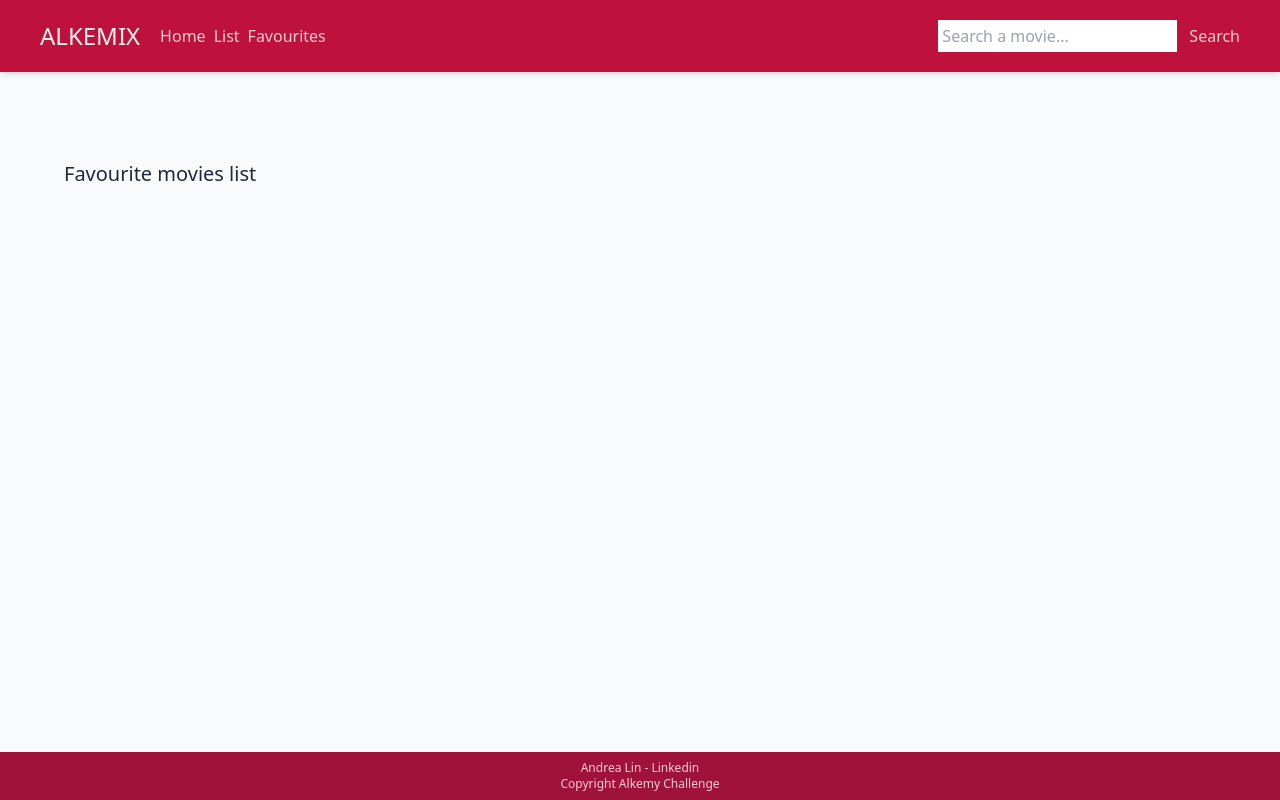
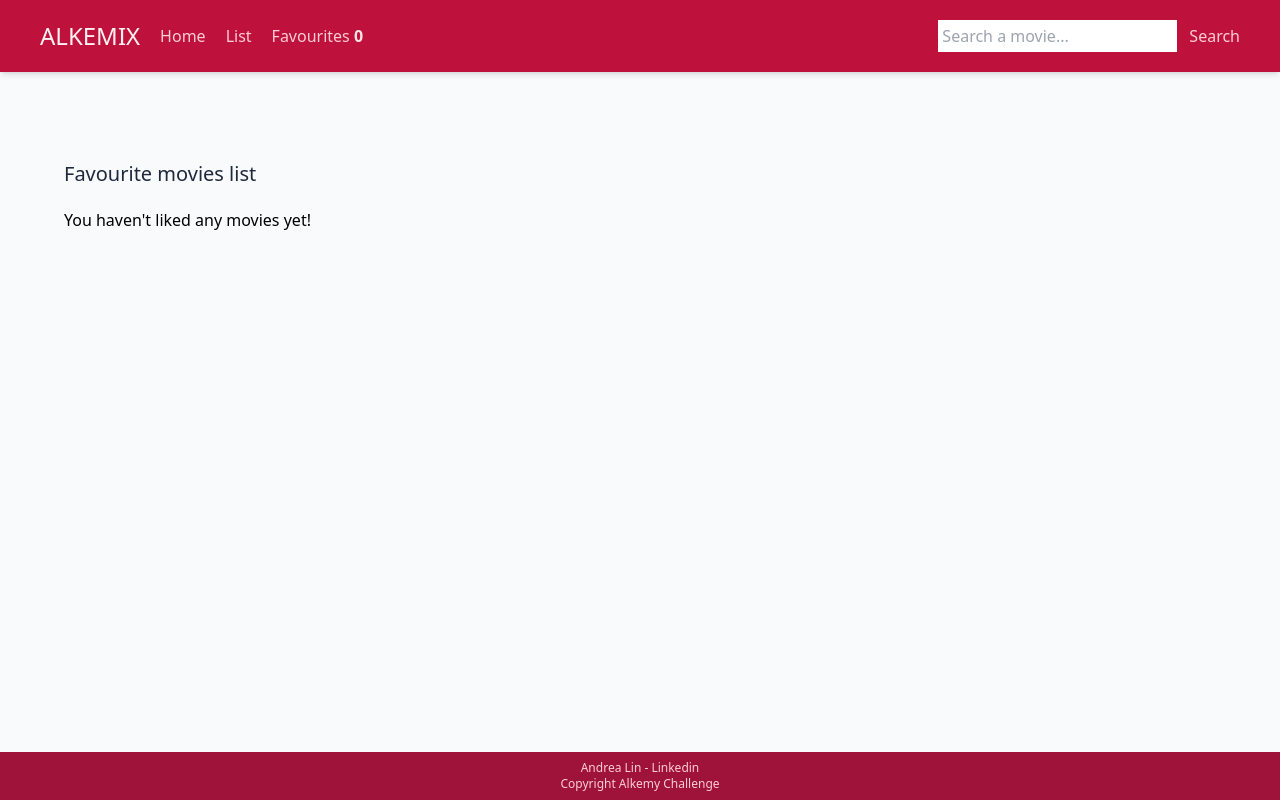
Before and after one commit to Moonriz-ar/movie-webapp, a React (Create React App) app: page /favourites in a window 1280 px wide. Built offline with nearby package versions, Linux system fonts and the light colour scheme; sample sign-in values are in the browser's storage.

Commit message:
Favourites.js - added message when there is no favourite movie in array, and also favourite movies count in header

```diff
--- a/src/App.js
+++ b/src/App.js
@@ -1,4 +1,5 @@
 import { Routes, Route } from "react-router-dom";
+import { useState, useEffect } from "react";
 
 import Header from "./componentes/Header";
 import Footer from "./componentes/Footer";
@@ -11,18 +12,27 @@ import Favourites from "./componentes/Favourites";
 
 function App() {
   // functionality for favourite movies
-  const favouriteMovies = localStorage.getItem("favs");
-  let tempFavouriteMovies;
+  const [favourites, setFavourites] = useState([]);
 
-  if (favouriteMovies === null) {
-    tempFavouriteMovies = [];
-  } else {
-    tempFavouriteMovies = JSON.parse(favouriteMovies);
-  }
+  useEffect(() => {
+    const favouriteMovies = localStorage.getItem("favs");
+
+    if (favouriteMovies !== null) {
+      setFavourites(JSON.parse(favouriteMovies));
+    }
+  }, [favourites]);
 
   const addOrRemoveFromFavs = (e) => {
     const btn = e.currentTarget;
     const parentElement = btn.parentElement;
+    const favouriteMovies = localStorage.getItem("favs");
+    let tempFavouriteMovies;
+
+    if (favouriteMovies === null) {
+      tempFavouriteMovies = [];
+    } else {
+      tempFavouriteMovies = JSON.parse(favouriteMovies);
+    }
 
     const movieData = {
       poster_path: parentElement.querySelector("img").getAttribute("src"),
@@ -39,6 +49,8 @@ function App() {
     if (!movieIsInArray) {
       tempFavouriteMovies.push(movieData);
       localStorage.setItem("favs", JSON.stringify(tempFavouriteMovies));
+      setFavourites(tempFavouriteMovies);
+
       console.log(
         "se agrego la pelicula",
         JSON.parse(localStorage.getItem("favs"))
@@ -59,7 +71,7 @@ function App() {
 
   return (
     <div id="app" className="h-screen flex flex-col justify-between relative">
-      <Header />
+      <Header favourites={favourites} />
       <div className="flex-auto mb-auto px-5 pb-10 pt-40 md:pt-40  bg-slate-50">
         <Routes>
           <Route path="/" element={<Login />} end />
@@ -74,7 +86,12 @@ function App() {
           />
           <Route
             path="/favourites"
-            element={<Favourites addOrRemoveFromFavs={addOrRemoveFromFavs} />}
+            element={
+              <Favourites
+                favourites={favourites}
+                addOrRemoveFromFavs={addOrRemoveFromFavs}
+              />
+            }
           />
         </Routes>
       </div>
--- a/src/componentes/Favourites.js
+++ b/src/componentes/Favourites.js
@@ -1,25 +1,15 @@
 import { Navigate } from "react-router-dom";
-import { useState, useEffect } from "react";
 
 import MovieListCard from "./MovieListCard";
 
-function Favourites({ addOrRemoveFromFavs }) {
+function Favourites({ addOrRemoveFromFavs, favourites }) {
   const token = localStorage.getItem("token");
-  const [favourites, setFavourites] = useState([]);
-
-  useEffect(() => {
-    const favouriteMovies = JSON.parse(localStorage.getItem("favs"));
-
-    if (favouriteMovies !== null) {
-      setFavourites(favouriteMovies);
-    }
-  }, []);
 
   return (
     <section className="max-w-lg md:max-w-6xl mx-auto">
       {!token && <Navigate replace to="/" />}
       <h2 className="pb-5 text-xl text-slate-800">Favourite movies list</h2>
-      {favourites.length !== 0 && (
+      {favourites.length !== 0 ? (
         <section className="grid xs:grid-cols-1 md:grid-cols-4 gap-5">
           {favourites.map((movie) => {
             return (
@@ -31,6 +21,8 @@ function Favourites({ addOrRemoveFromFavs }) {
             );
           })}
         </section>
+      ) : (
+        <p>You haven't liked any movies yet!</p>
       )}
     </section>
   );
--- a/src/componentes/Header.js
+++ b/src/componentes/Header.js
@@ -1,12 +1,12 @@
 import { Link } from "react-router-dom";
 import SearchBar from "./SearchBar";
 
-function Header() {
+function Header({ favourites }) {
   return (
     <header className="py-5 z-10 px-10 bg-rose-700 text-rose-200 flex justify-between items-center flex-col md:flex-row fixed w-full shadow-md">
       <nav className="flex space-x-5 items-center">
         <h3 className="text-rose-50 text-2xl">ALKEMIX</h3>
-        <ul className="flex space-x-2">
+        <ul className="flex space-x-2 md:space-x-5">
           <li>
             <Link to="/">Home</Link>
           </li>
@@ -14,7 +14,12 @@ function Header() {
             <Link to="/listado">List</Link>
           </li>
           <li>
-            <Link to="/favourites">Favourites</Link>
+            <Link to="/favourites">
+              Favourites{" "}
+              <span className="text-rose-100 font-bold">
+                {favourites.length}
+              </span>
+            </Link>
           </li>
         </ul>
       </nav>
```
